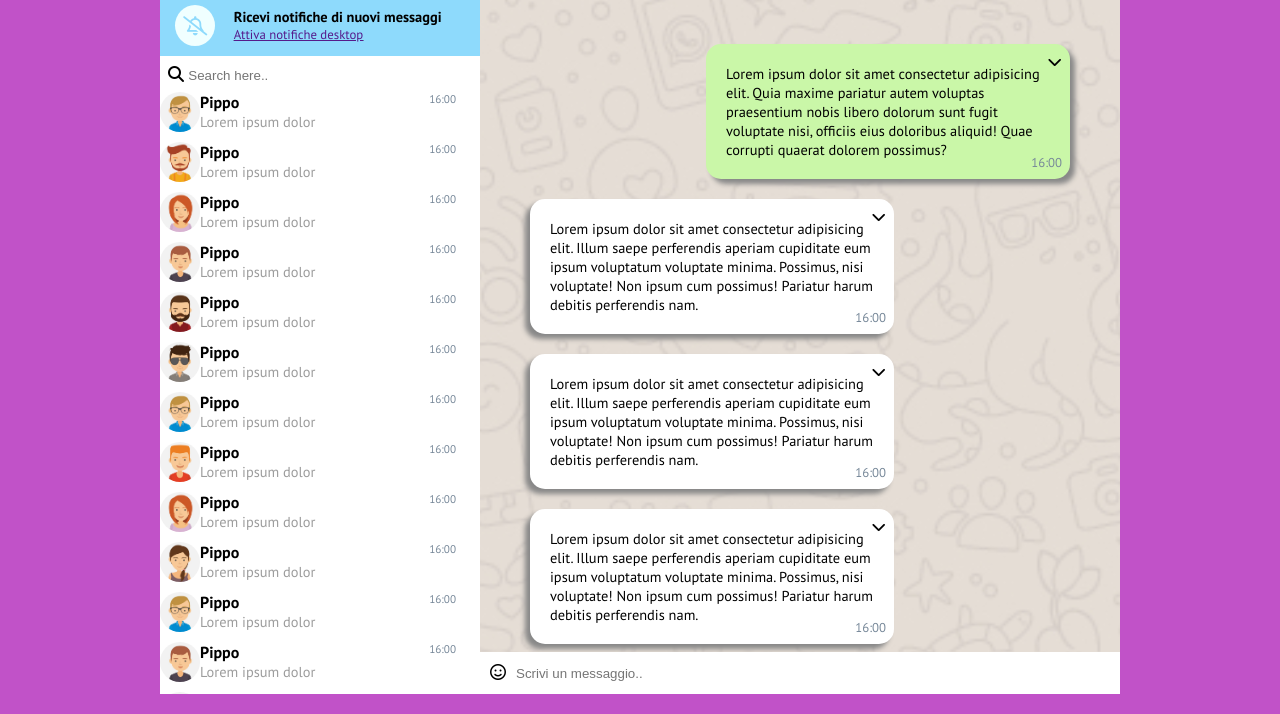
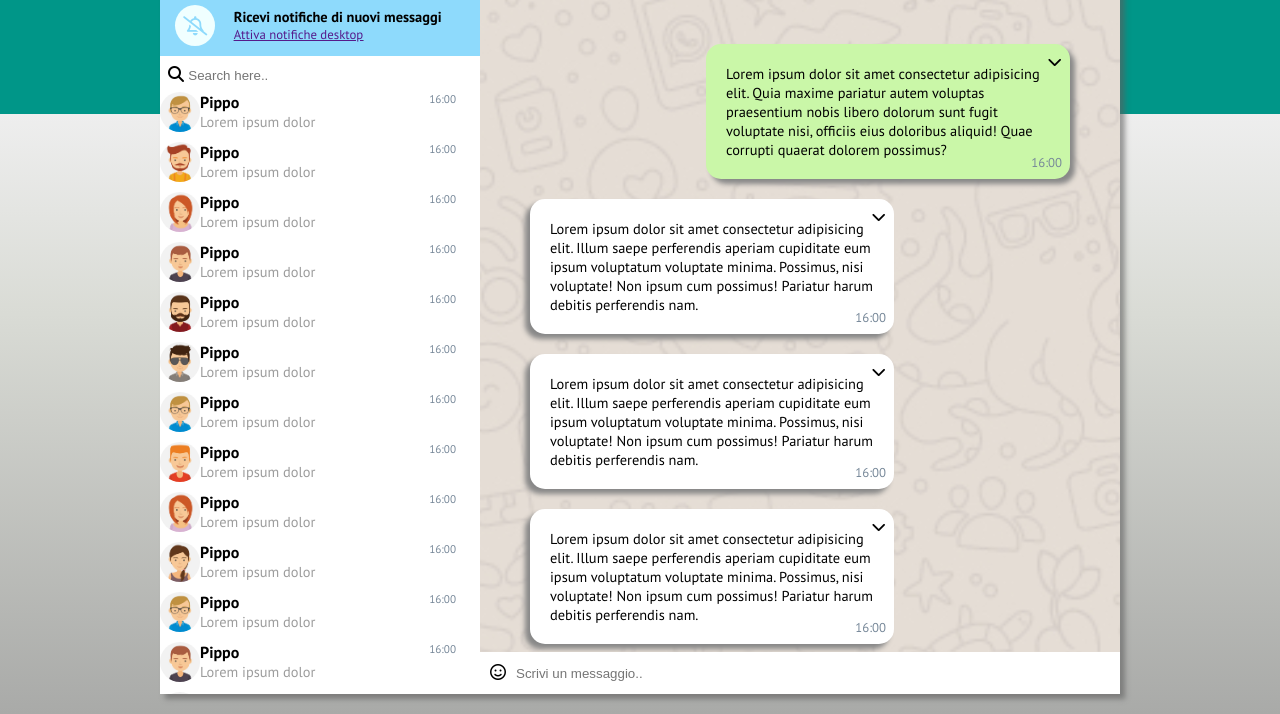
Before and after one commit to lucasens1/html-css-boolzapp, a plain HTML site: page index.html in a window 1280 px wide. Shown: the part 86-800 px from the top of the page. Drawn offline with Linux system fonts and the light colour scheme.

Commit message:
add: project html, css end

```diff
--- a/css/style.css
+++ b/css/style.css
@@ -131,15 +131,14 @@ img{
 .webapp-container{
     width: 100vw;
     height: 100vh;
-
-    /*DEBUG*/
-    background-color: var(--bg-generic);
+    background: linear-gradient(to top, #a9aaa8, #d9dbd5 50%, #eee 75%, #009688 75%);
 }
 
 .webapp-ui{
     width: 100vw;
     height: 100vh;
     display: flex;
+    box-shadow: 5px 5px 5px #5e5d5d96;
 }
 /*Parte Sx e Dx */
 .webapp-col-left{
```
